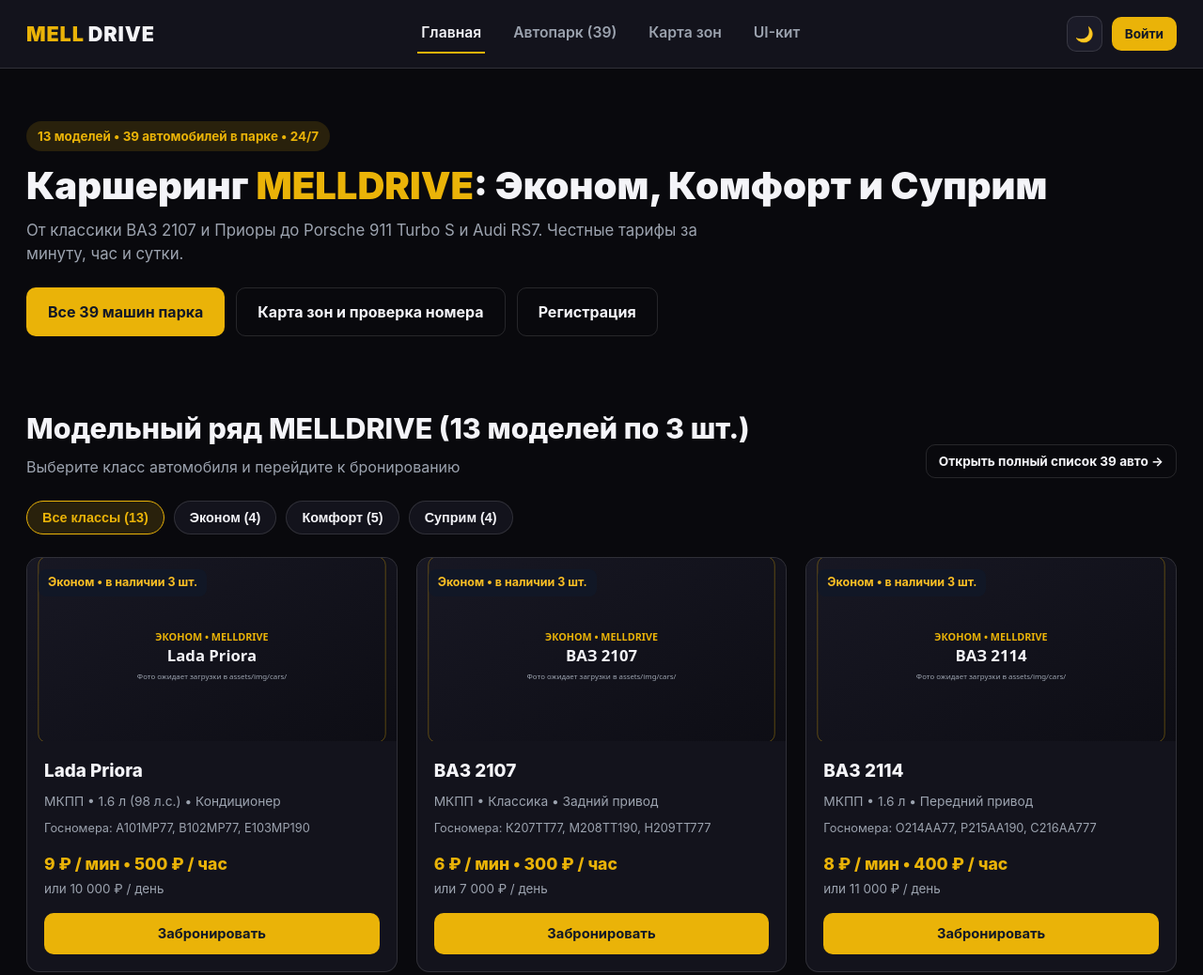
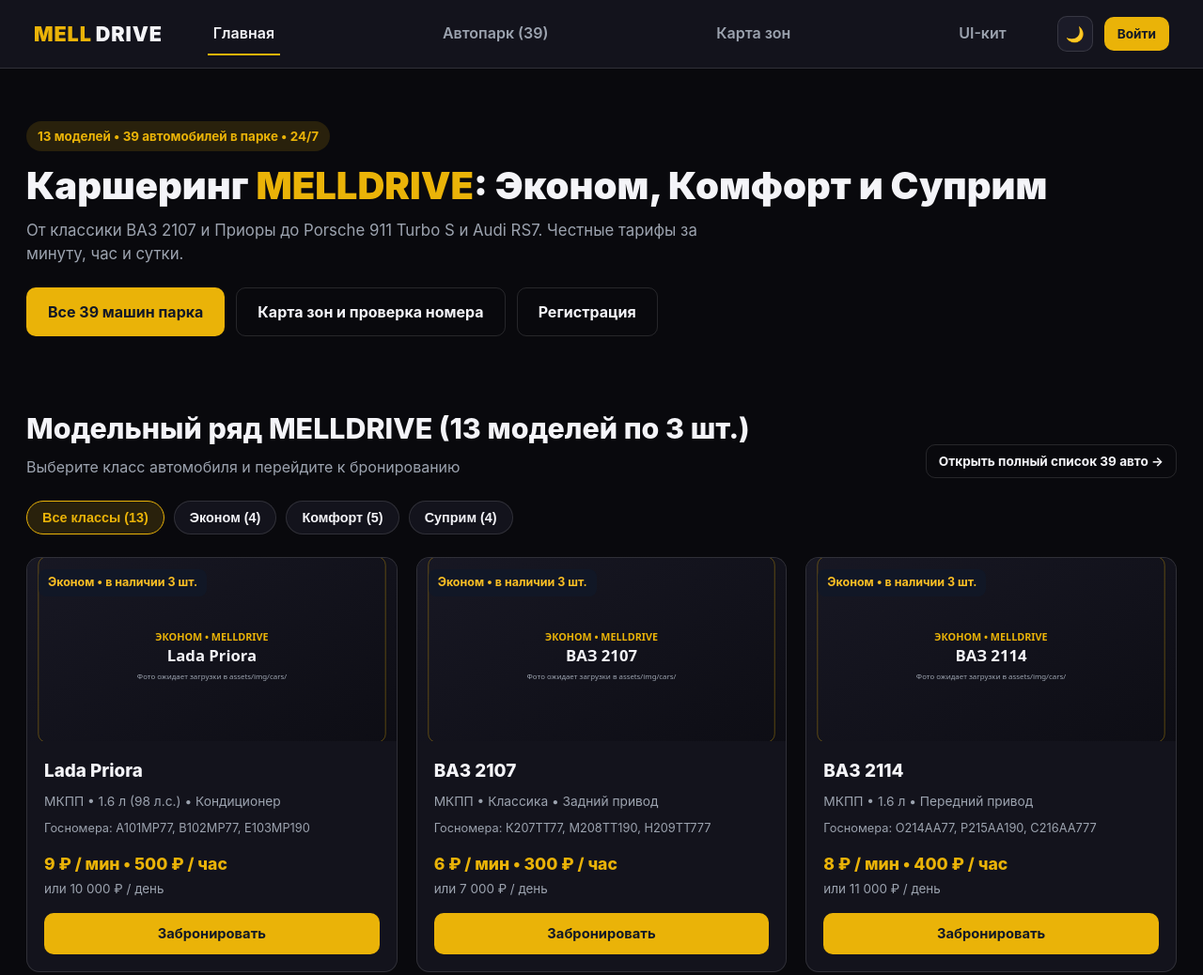
Before and after one commit to lekt-vc/mellstroy-drive, a plain HTML site: page frontend/index.html in a window 1280 px wide. Shown: the top 1038 px of the page at 94% size. Drawn offline with Linux system fonts and the light colour scheme.

Commit message:
style: расширена верхняя шапка и равномерно распределены пункты меню по ширине

```diff
--- a/frontend/assets/css/main.css
+++ b/frontend/assets/css/main.css
@@ -242,3 +242,57 @@ a { color: inherit; text-decoration: none; }
     .header .nav__list { gap: 14px; font-size: 0.9rem; }
     .hero__title { font-size: 1.9rem; }
 }
+
+/* Растягиваем верхнюю шапку и меню во всю ширину */
+.header {
+    width: 100%;
+}
+.header > .container.header__container,
+.header__container {
+    width: 100% !important;
+    max-width: 100% !important;
+    padding-left: 36px !important;
+    padding-right: 36px !important;
+    display: flex !important;
+    align-items: center !important;
+    justify-content: space-between !important;
+    gap: 32px !important;
+}
+.header .logo {
+    flex: 0 0 auto;
+    margin-right: auto;
+}
+.header .nav {
+    display: flex !important;
+    flex: 1 1 auto !important;
+    width: 100% !important;
+    max-width: none !important;
+    justify-content: center !important;
+    visibility: visible !important;
+    opacity: 1 !important;
+}
+.header .nav__list {
+    display: flex !important;
+    flex: 1 1 auto !important;
+    width: 100% !important;
+    max-width: 960px !important;
+    justify-content: space-between !important;
+    align-items: center !important;
+    gap: 24px !important;
+    list-style: none !important;
+    margin: 0 !important;
+    padding: 0 16px !important;
+}
+.header .nav__link {
+    display: inline-block !important;
+    padding: 10px 6px !important;
+    font-size: 1rem !important;
+    white-space: nowrap !important;
+}
+.header__actions {
+    flex: 0 0 auto;
+    margin-left: auto;
+    display: flex !important;
+    align-items: center !important;
+    gap: 12px !important;
+}
```
